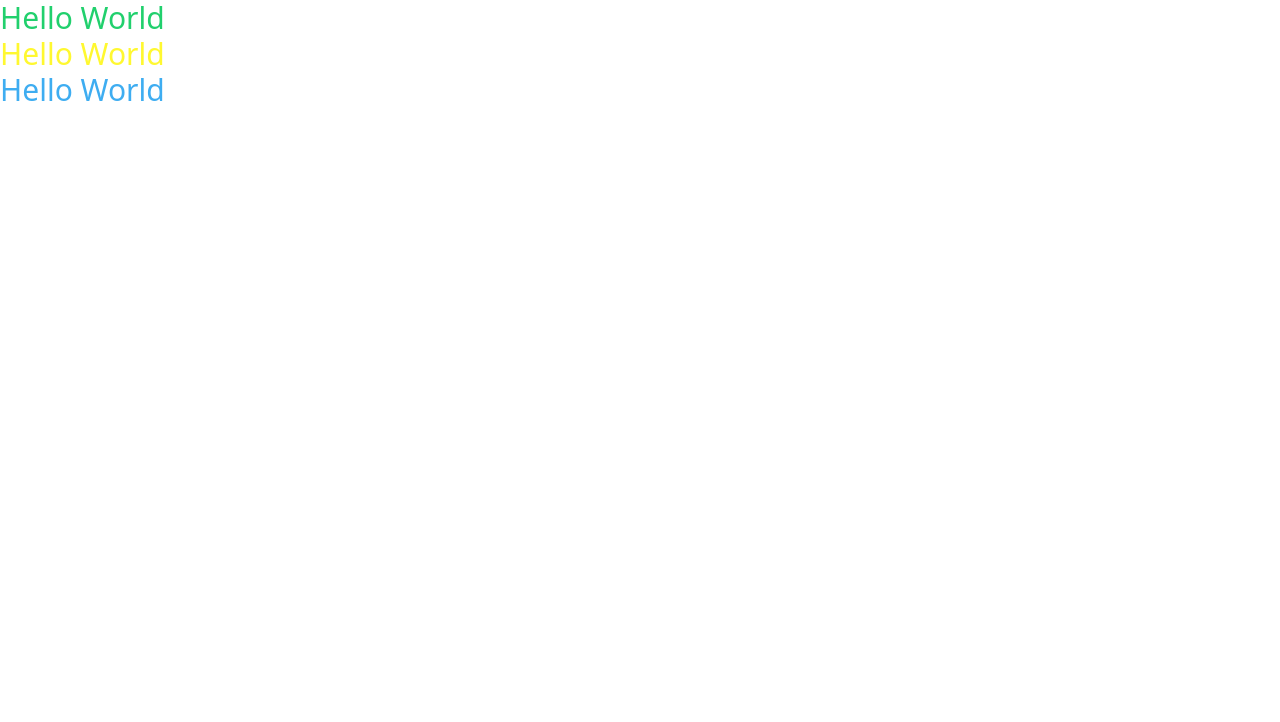
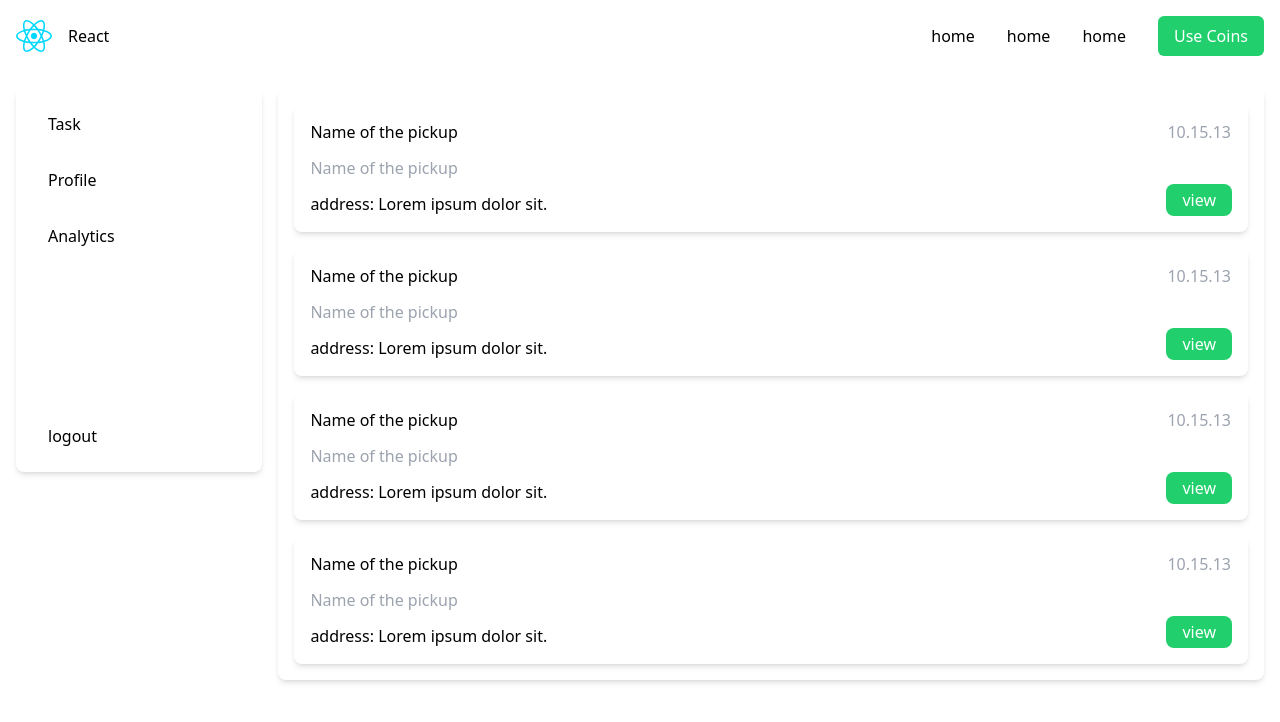
Before and after one commit to sourabhsikarwar/Inabin-Waste-management-app, a React (Vite) app in the folder client/: page /collector in a window 1280 px wide. Shown: the top 722 px of the page. Built offline with nearby package versions, Linux system fonts and the light colour scheme.

Commit message:
Collector Request Page developed

```diff
--- a/client/src/App.jsx
+++ b/client/src/App.jsx
@@ -1,13 +1,14 @@
-import React from 'react'
+import React from "react";
+import Navbar from "./Components/collector/Navbar";
+import Request from "./Pages/collector/Request";
 
 const App = () => {
   return (
-    <div>
-        <h1 className='text-3xl text-green'>Hello World</h1>
-        <h1 className='text-3xl text-yellow'>Hello World</h1>
-        <h1 className='text-3xl text-blue'>Hello World</h1>
-    </div>
-  )
-}
+    <>
+      <Navbar />
+      <Request />
+    </>
+  );
+};
 
-export default App
+export default App;
--- /dev/null
+++ b/client/src/Components/collector/Card.jsx
@@ -0,0 +1,19 @@
+import React from 'react'
+
+const Card = () => {
+  return (
+    <div className='w-full p-4 flex justify-between h-32 rounded-lg shadow-md'>
+        <div className='flex flex-col justify-between'>
+            <div>Name of the pickup</div>
+            <div className='text-gray-400'>Name of the pickup</div>
+            <div >address: Lorem ipsum dolor sit.</div>
+        </div>
+        <div className='flex flex-col items-center justify-between'>
+            <div className='text-gray-400'>10.15.13</div>
+            <button className='bg-green hover:bg-darkGreen py-1 px-4 text-white rounded-lg'>view</button>
+        </div>
+    </div>
+  )
+}
+
+export default Card
--- /dev/null
+++ b/client/src/Components/collector/Navbar.jsx
@@ -0,0 +1,21 @@
+import React from 'react'
+import logo from "../../assets/react.svg"
+
+const Navbar = () => {
+  return (
+    <div className='container max-w-7xl mx-auto flex justify-between items-center p-4'>
+        <div className="w-12 flex items-center gap-4">
+            <img src={logo} alt="logo" />
+            <h1>React</h1>
+        </div>
+        <div className="flex gap-8 items-center">
+            <div>home</div>
+            <div>home</div>
+            <div>home</div>
+            <button className='bg-green py-2 px-4 text-white rounded-md cursor-pointer hover:bg-darkGreen'>Use Coins</button>
+        </div>
+    </div>
+  )
+}
+
+export default Navbar
--- /dev/null
+++ b/client/src/Components/collector/Requests.jsx
@@ -0,0 +1,15 @@
+import React from 'react'
+import Card from './Card'
+
+const Requests = () => {
+  return (
+    <div className='h-auto flex gap-4 flex-col p-4 shadow-md rounded-lg'>
+        <Card/>
+        <Card/>
+        <Card/>
+        <Card/>
+    </div>
+  )
+}
+
+export default Requests
--- /dev/null
+++ b/client/src/Components/collector/Sidebar.jsx
@@ -0,0 +1,24 @@
+import React from "react";
+
+const Sidebar = () => {
+  return (
+    <div className="h-96 p-4 flex shadow-md rounded-lg flex-col justify-between items-start">
+      <div className="flex flex-col gap-4 w-full">
+        <div className="bg-transparent hover:bg-lightGreen w-full px-4 py-2 rounded-lg cursor-pointer">
+          Task
+        </div>
+        <div className="bg-transparent hover:bg-lightGreen w-full px-4 py-2 rounded-lg cursor-pointer">
+          Profile
+        </div>
+        <div className="bg-transparent hover:bg-lightGreen w-full px-4 py-2 rounded-lg cursor-pointer">
+          Analytics
+        </div>
+      </div>
+      <div className="w-full cursor-pointer rounded-lg">
+        <h1 className="px-4 py-2">logout</h1>
+      </div>
+    </div>
+  );
+};
+
+export default Sidebar;
--- /dev/null
+++ b/client/src/Pages/collector/Request.jsx
@@ -0,0 +1,20 @@
+import React from "react";
+import Requests from "../../Components/collector/Requests";
+import Sidebar from "../../Components/collector/Sidebar";
+
+const Request = () => {
+  return (
+    <div className="container max-w-7xl mx-auto p-4">
+      <div className="flex justify-between gap-4">
+        <div className="w-1/5">
+          <Sidebar />
+        </div>
+        <div className="w-4/5">
+          <Requests />
+        </div>
+      </div>
+    </div>
+  );
+};
+
+export default Request;
--- a/client/tailwind.config.cjs
+++ b/client/tailwind.config.cjs
@@ -5,12 +5,15 @@ module.exports = {
     "./src/**/*.{js,ts,jsx,tsx}",
   ],
   theme: {
-    colors: {
-      'green': '#21d06d',
-      'yellow': '#fff830',
-      'blue': '#3eadf1',
+    extend: {
+      colors: {
+        'green': '#21d06d',
+        'lightGreen': '#e1fded',
+        'yellow': '#fff830',
+        'blue': '#3eadf1',
+        'darkGreen': '#14b359',
+      },
     },
-    extend: {},
   },
   plugins: [],
 }
```
